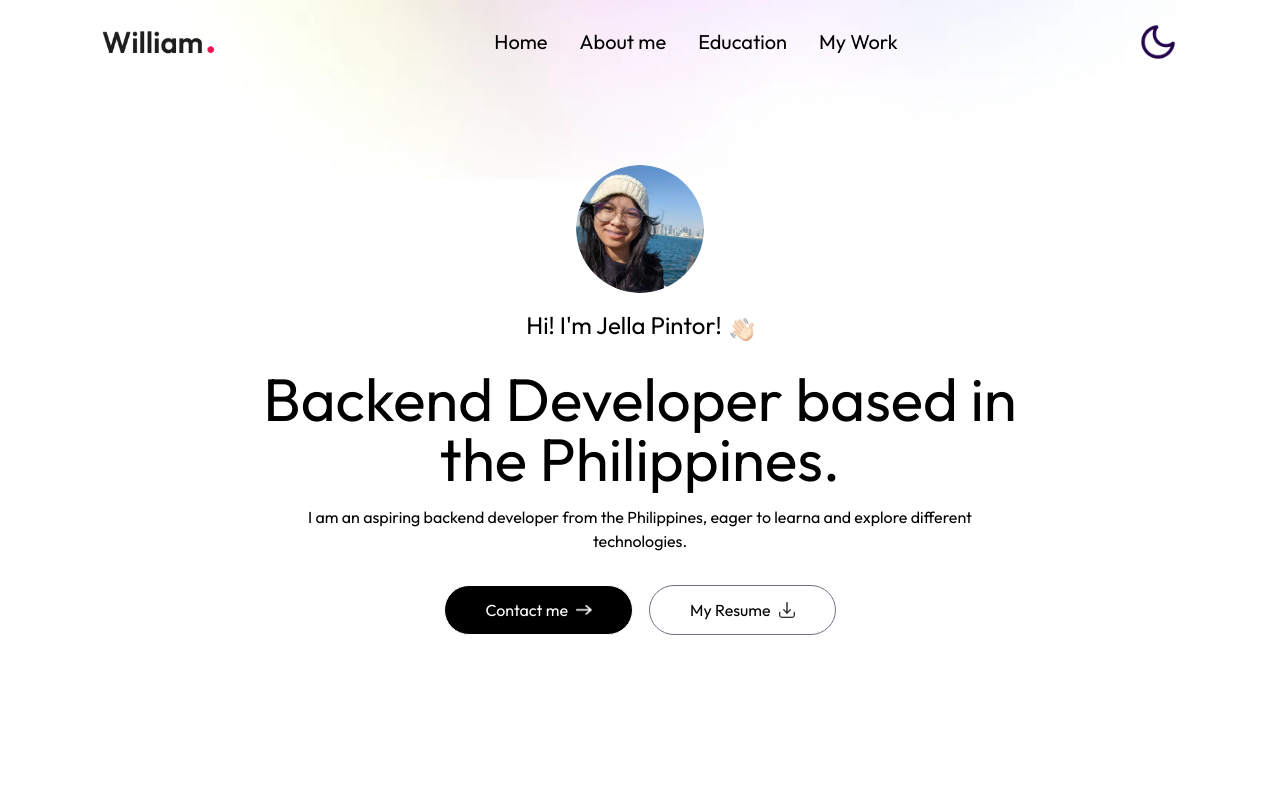
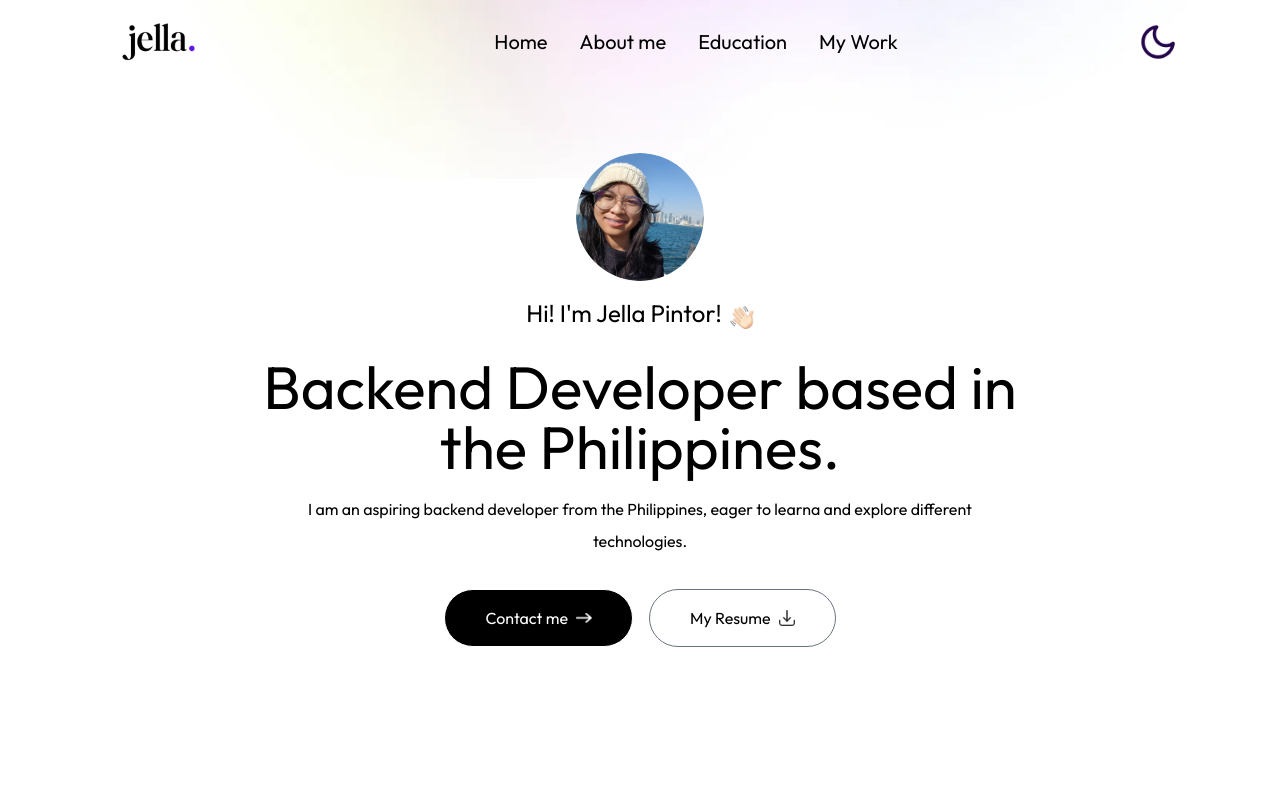
Before and after one commit to Jellepi/my-portfolio, a Next.js app: page / in a window 1280 px wide. Shown: the top 800 px of the page. Built offline with nearby package versions, Linux system fonts and the light colour scheme; a web font is replaced by a local one.

Commit message:
Fixed scroll and added custom logo

```diff
--- a/app/layout.js
+++ b/app/layout.js
@@ -18,9 +18,10 @@ export const metadata = {
 
 export default function RootLayout({ children }) {
   return (
-    <html lang="en">
+    <html lang="en" className="scroll-smooth">
       <body
-        className={`${outfit.className} ${ovo.className} antialiased`}
+        className={`${outfit.className} ${ovo.className}
+        antialiased leading-8 overflow-x-hidden`}
       >
         {children}
       </body>
```
Also changed, not shown: assests/logo.png, assests/logo_dark.png.
